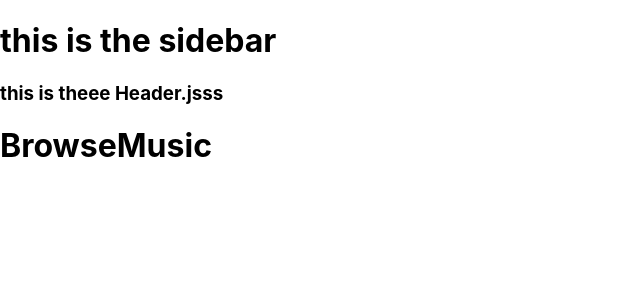
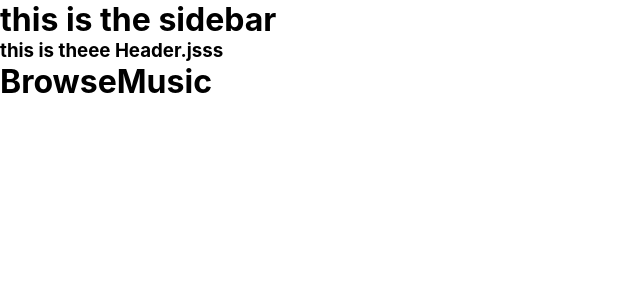
Before and after one commit to CyberNotesDev/spotify-clone, a React (Create React App) app in the folder spotify/: page / in a window 1280 px wide. Shown: the top 300 px of the page, without its empty margins (0-640 px from the left). Built offline with nearby package versions, Linux system fonts and the light colour scheme.

Commit message:
* css selector

```diff
--- a/spotify/src/css/index.css
+++ b/spotify/src/css/index.css
@@ -1,3 +1,9 @@
+* {
+  box-sizing: border-box;
+  margin: 0;
+  padding: 0;
+}
+
 body {
   margin: 0;
   font-family: -apple-system, BlinkMacSystemFont, 'Segoe UI', 'Roboto', 'Oxygen',
```
